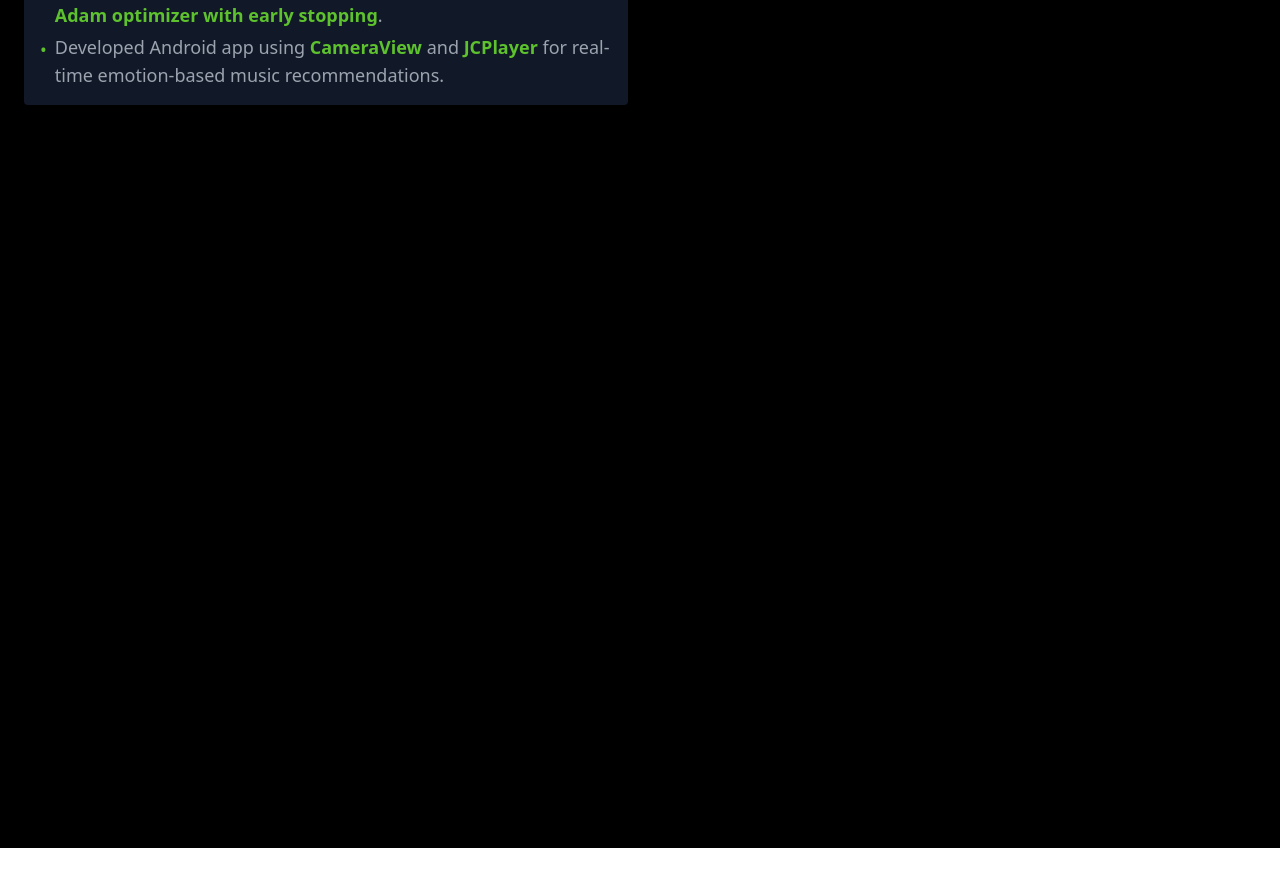
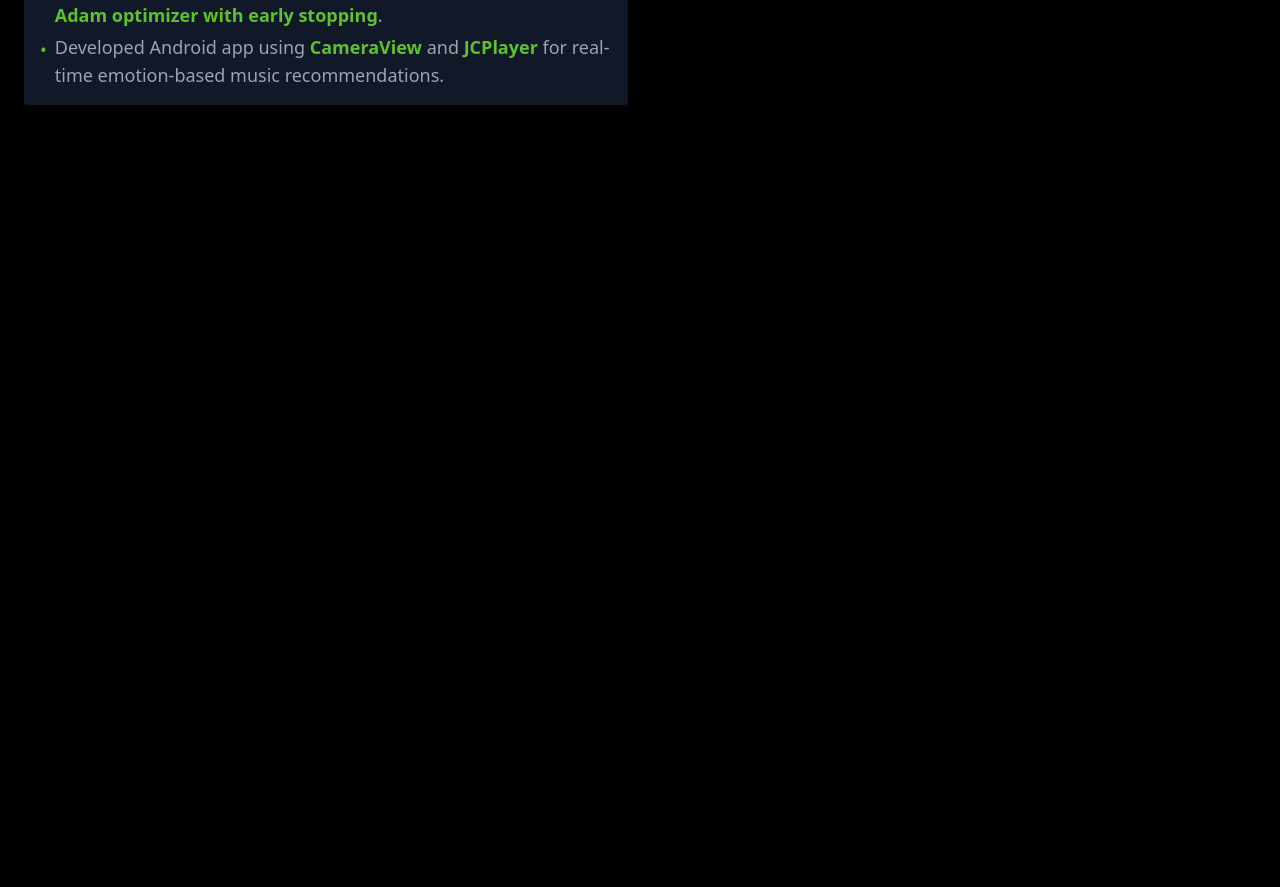
Before and after one commit to s0oraj/customizedresumeversion3, a React app: page / in a window 1280 px wide. Shown: the part 2944-3831 px from the top of the page. Before the commit the page ends 3792 px from the top, so only its background shows below. Built offline with nearby package versions, Linux system fonts and the light colour scheme; the HTML template or start-up script is replaced by a standard one.

Commit message:
every step done before color centralization

```diff
--- a/src/components/Resume.tsx
+++ b/src/components/Resume.tsx
@@ -39,7 +39,8 @@ export function Resume() {
       </div>
       {/* Add extra space at the bottom to extend page height, adjust if 2nd page gets new stuff */}
       {/* 695 works for 60% a4 */}
-      <div className="w-full" style={{ height: '695px' }}></div>
+      {/* 735 works for 84% a3 */}
+      <div className="w-full" style={{ height: '735px' }}></div>
 
 
     </div>;
```
